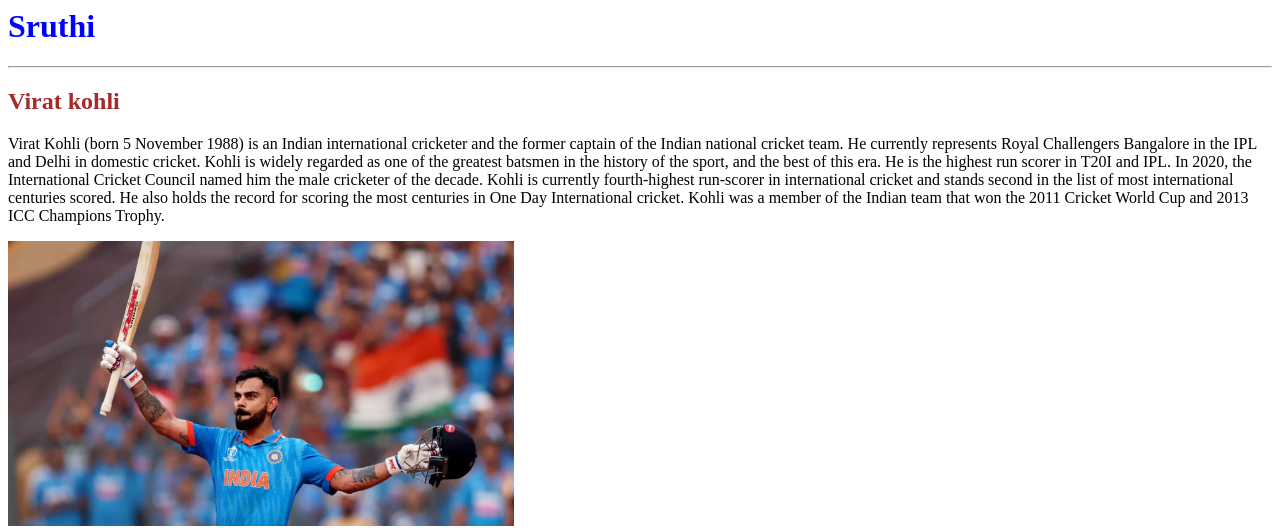
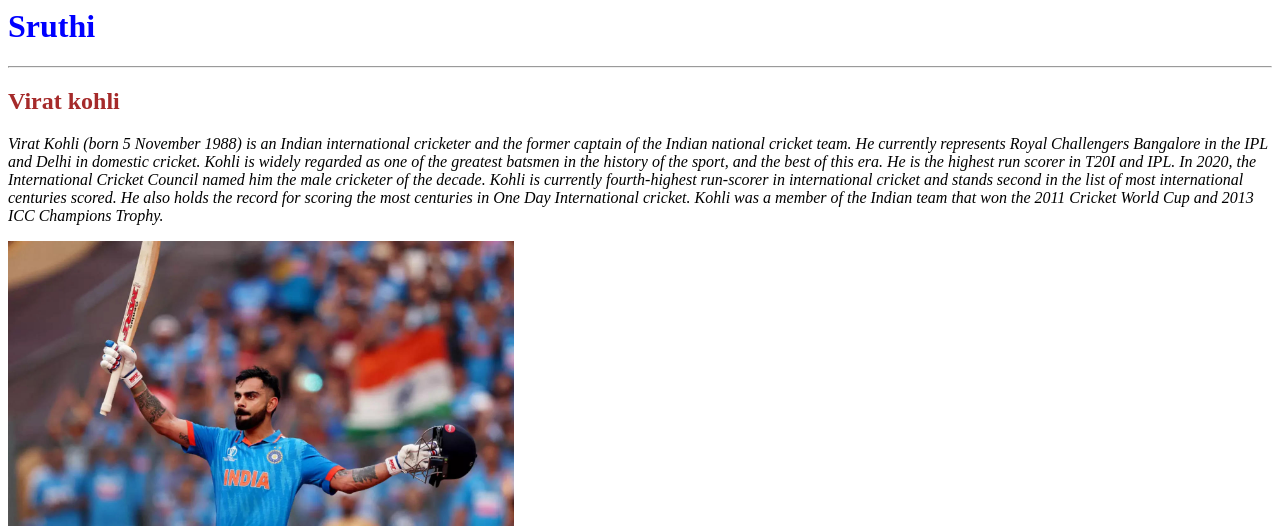
Before and after one commit to Sruthigoureddi/Assignment, a plain HTML site: page index.html in a window 1280 px wide. Shown: the top 528 px of the page. Drawn offline with Linux system fonts and the light colour scheme.

Commit message:
modified file added

```diff
--- a/index.html
+++ b/index.html
@@ -6,7 +6,7 @@
 		<h1 style="color:blue;">Sruthi</h1>
 		<hr>
 		<h2 style="color:brown;">Virat kohli</h2>
-		<p>Virat Kohli (born 5 November 1988) is an Indian international cricketer and the former captain of the Indian national cricket team. He currently represents Royal Challengers Bangalore in the IPL and Delhi in domestic cricket. Kohli is widely regarded as one of the greatest batsmen in the history of the sport, and the best of this era. He is the highest run scorer in T20I and IPL. In 2020, the International Cricket Council named him the male cricketer of the decade. Kohli is currently fourth-highest run-scorer in international cricket and stands second in the list of most international centuries scored. He also holds the record for scoring the most centuries in One Day International cricket. Kohli was a member of the Indian team that won the 2011 Cricket World Cup and 2013 ICC Champions Trophy.</p>
+		<p><i>Virat Kohli (born 5 November 1988) is an Indian international cricketer and the former captain of the Indian national cricket team. He currently represents Royal Challengers Bangalore in the IPL and Delhi in domestic cricket. Kohli is widely regarded as one of the greatest batsmen in the history of the sport, and the best of this era. He is the highest run scorer in T20I and IPL. In 2020, the International Cricket Council named him the male cricketer of the decade. Kohli is currently fourth-highest run-scorer in international cricket and stands second in the list of most international centuries scored. He also holds the record for scoring the most centuries in One Day International cricket. Kohli was a member of the Indian team that won the 2011 Cricket World Cup and 2013 ICC Champions Trophy.</i></p>
 		<img width="40%" src="virat.jpg">
 		<br>
 		<br><iframe width="560" height="315" src="https://www.youtube.com/embed/yta_B6tq2VQ?si=0jcWgpFle2E9THfy" title="YouTube video player" frameborder="0" allow="accelerometer; autoplay; clipboard-write; encrypted-media; gyroscope; picture-in-picture; web-share" allowfullscreen></iframe></br>
```
